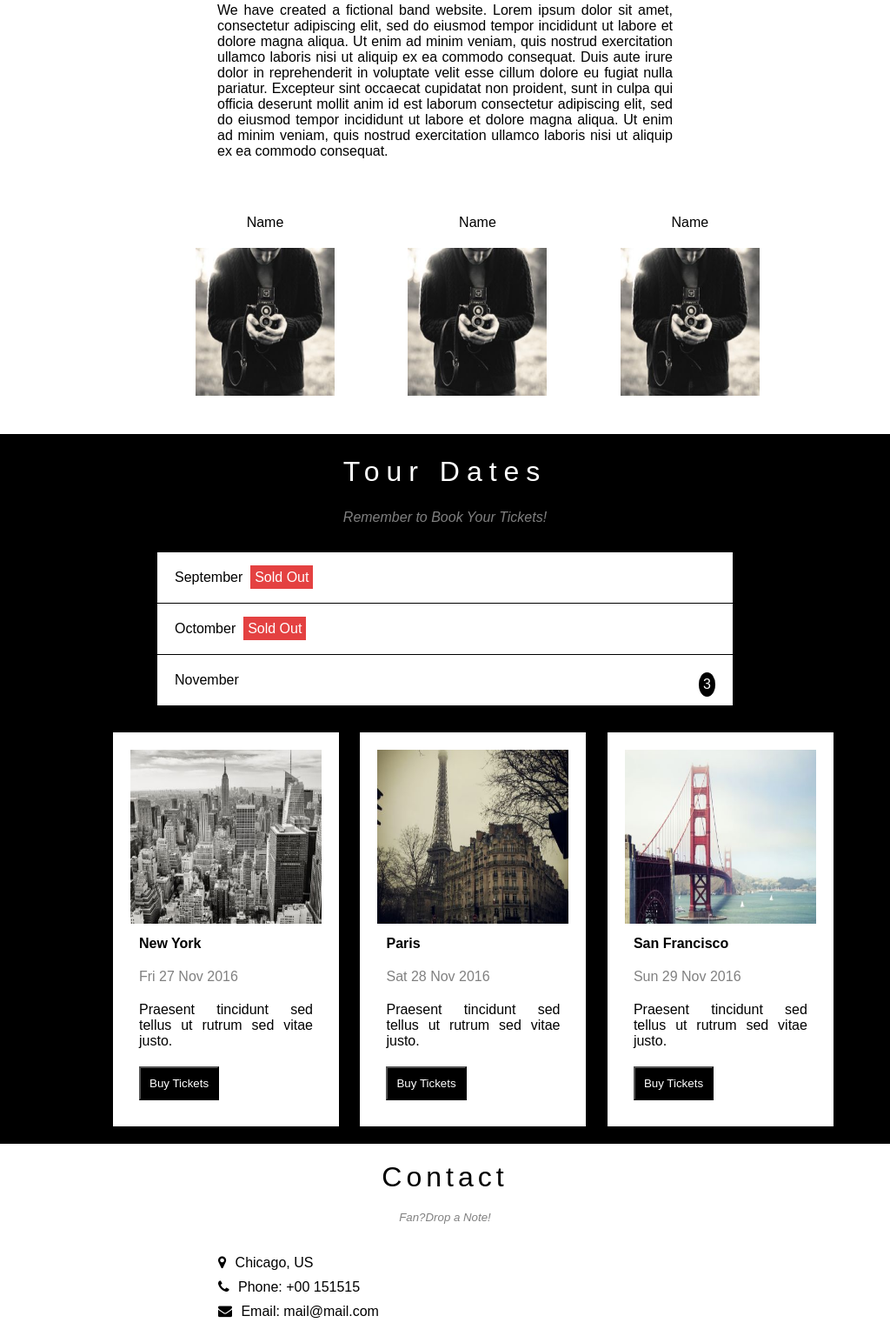
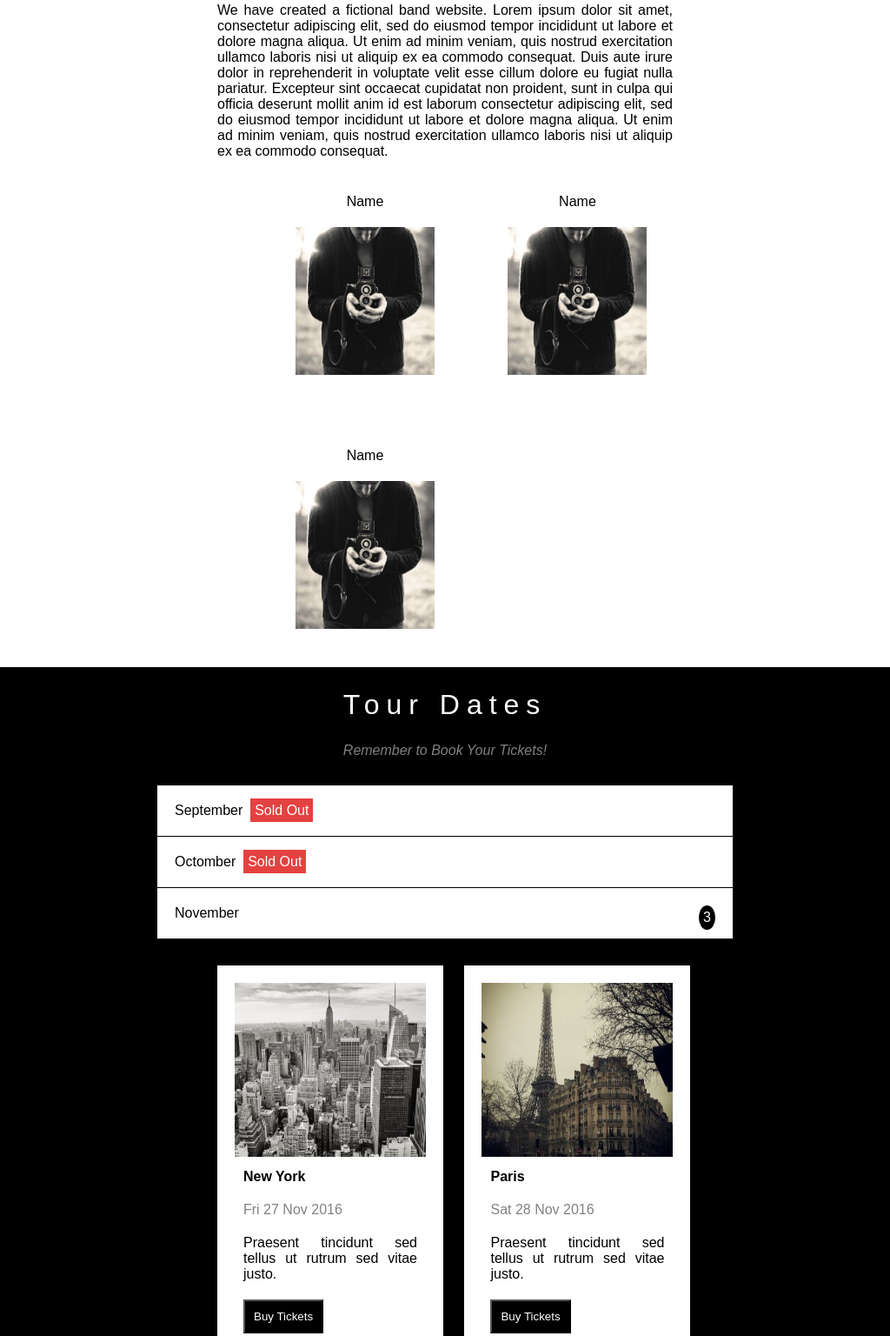
Before and after one commit to Anikettijare/music-band, a plain HTML site: page index.html in a window 1024 px wide. Shown: the part 732-2268 px from the top of the page at 87% size. Drawn offline with Linux system fonts and the light colour scheme.

Commit message:
changes done

```diff
--- a/style.css
+++ b/style.css
@@ -370,14 +370,3 @@ a:hover{
         margin-right: 10px;
     }
 }
-@media (min-width:1000px) and (max-width:1200px){
-    .img-place{
-        margin-left: 185px;
-        padding-top: 24px;
-    }
-    .travel-card{
-        display: block;
-        justify-content: center;
-        margin-left: 130px;
-    }
-}
```
